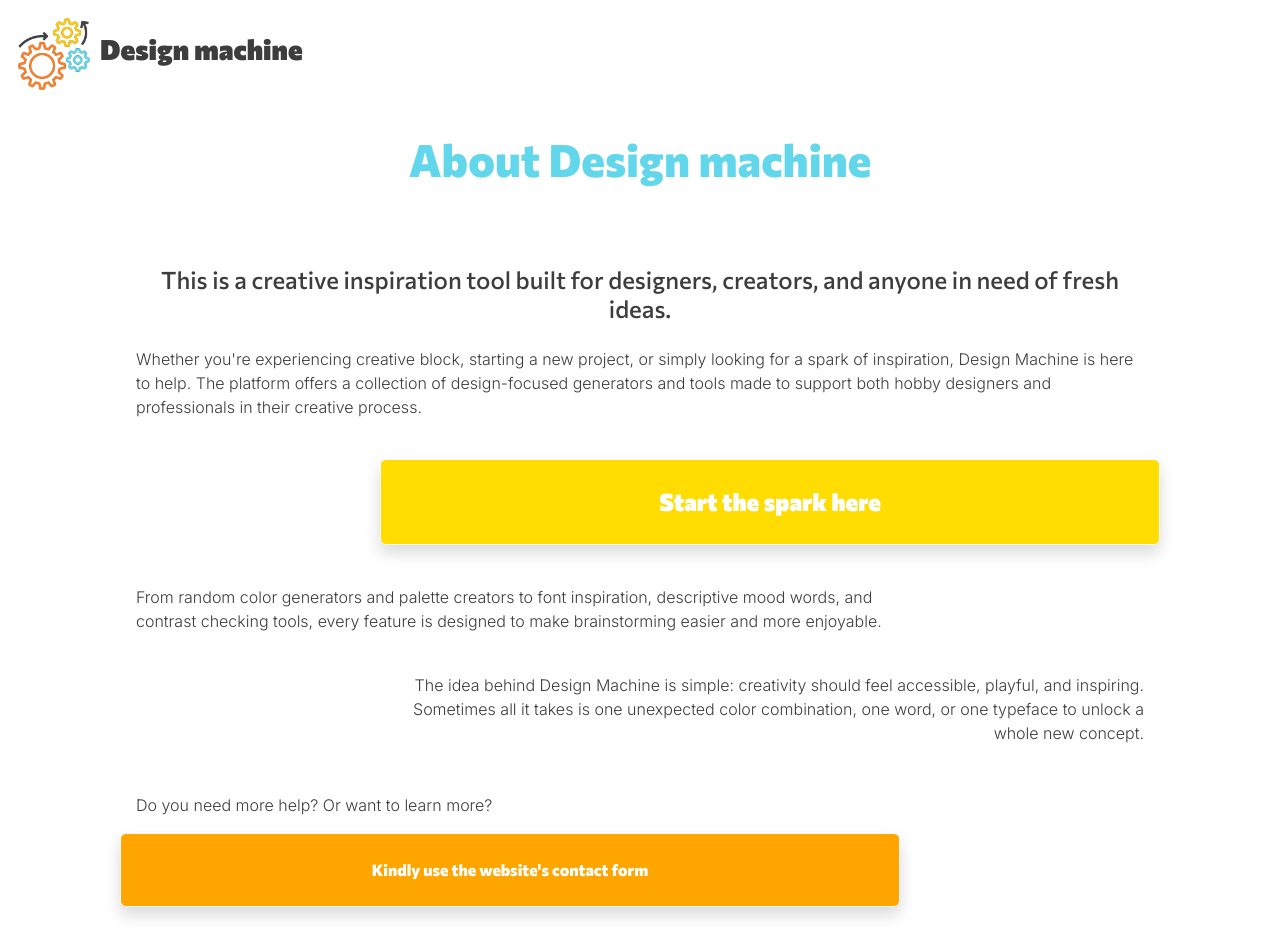
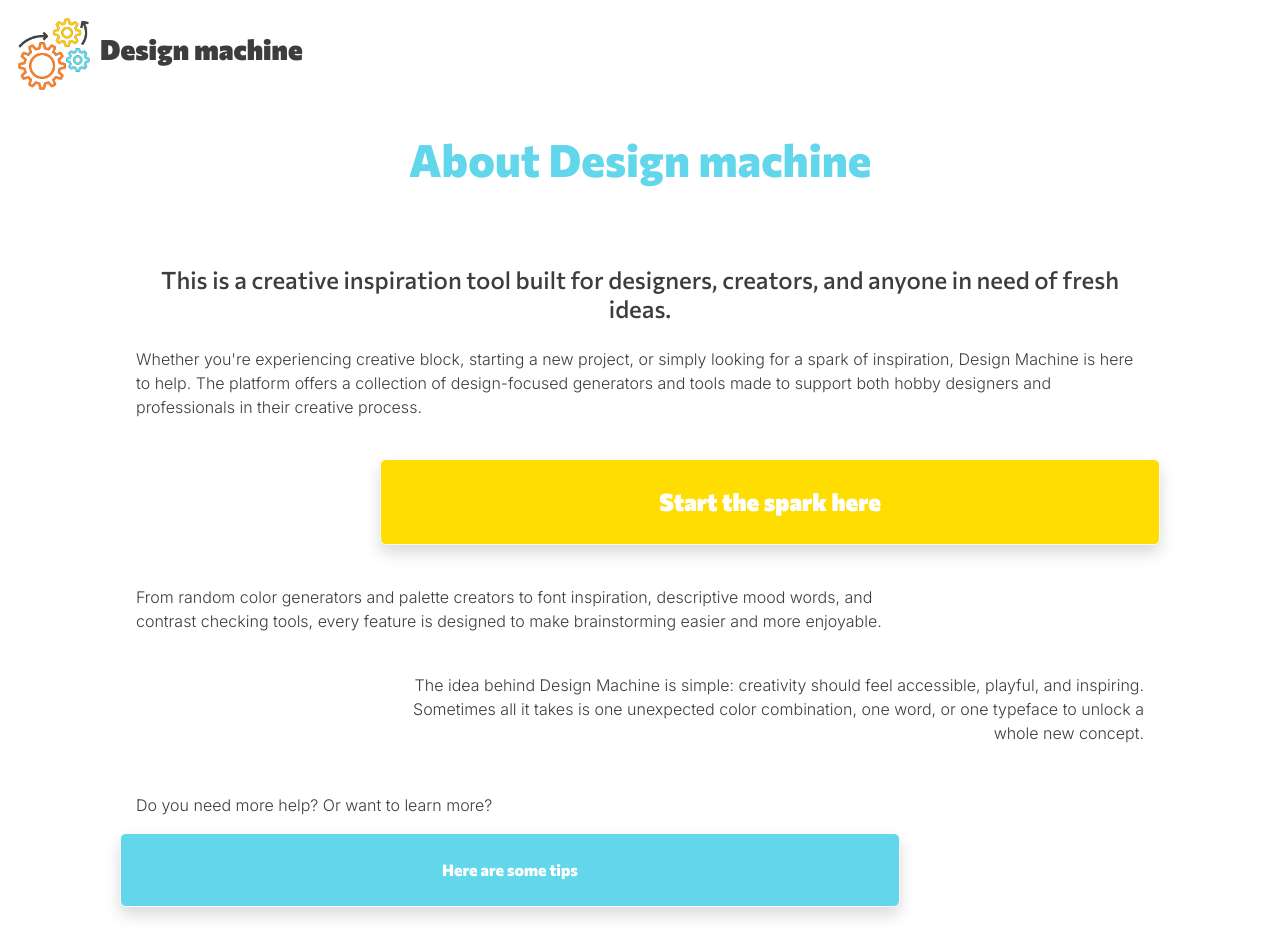
Before and after one commit to fiamont/colormachine, a React (Vite) app: page /about in a window 1280 px wide. Shown: the top 951 px of the page. Built offline with nearby package versions, Linux system fonts and the light colour scheme.

Commit message:
Add ToTips component

```diff
--- a/src/components/about/AboutComponents.css
+++ b/src/components/about/AboutComponents.css
@@ -1,6 +1,7 @@
 .to-portfolio-container,
 .to-contact-container,
-.start-teaser-container {
+.start-teaser-container,
+.to-tips-container {
   letter-spacing: -3%;
   font-family: var(--commissioner-font);
   color: white;
@@ -12,11 +13,12 @@
 }
 
 .to-portfolio-container p,
-.to-contact-container p {
+.to-contact-container p,
+.to-tips-container p {
   font-weight: 800;
 }
 
-.to-portfolio-container {
+.to-tips-container {
   background-color: var(--turquoise);
 }
 
--- a/src/components/about/ToPortfolio.jsx
+++ b/src/components/about/ToPortfolio.jsx
@@ -8,7 +8,7 @@ function ToPortfolio({ text }) {
       href={text.portfolio.uri}
       target="_blank"
       rel="noopener noreferrer"
-      variant="light"
+      variant="secondary"
     >
       <p className="text-center m-0 p-0">{text.portfolio.button}</p>
     </Button>
--- /dev/null
+++ b/src/components/about/ToTips.jsx
@@ -0,0 +1,18 @@
+import { Link } from "react-router-dom";
+import { Button } from "react-bootstrap";
+import "./AboutComponents.css";
+
+function ToTips({ text }) {
+  return (
+    <Button
+      as={Link}
+      className="to-tips-container shadow p-4 w-100 rounded"
+      variant="light"
+      to="/"
+    >
+      <p className="text-center m-0 p-0">{text.tips.button}</p>
+    </Button>
+  );
+}
+
+export default ToTips;
--- a/src/views/AboutView.jsx
+++ b/src/views/AboutView.jsx
@@ -1,5 +1,6 @@
 import ToContact from "../components/about/ToContact";
 import ToPortfolio from "../components/about/ToPortfolio";
+import ToTips from "../components/about/ToTips";
 import StartTeaser from "../components/about/StartTeaser";
 import aboutText from "./../texts/about.json";
 
@@ -28,7 +29,7 @@ function AboutView() {
             {aboutText.tips.text}
           </p>
           <div className="p-0 pb-2 m-0 w-75 align-self-start">
-            <ToContact text={aboutText} />
+            <ToTips text={aboutText} />
           </div>
           <p className="p-3 pb-0 m-0 w-75 align-self-end text-end">
             {aboutText.contact.text}
```
